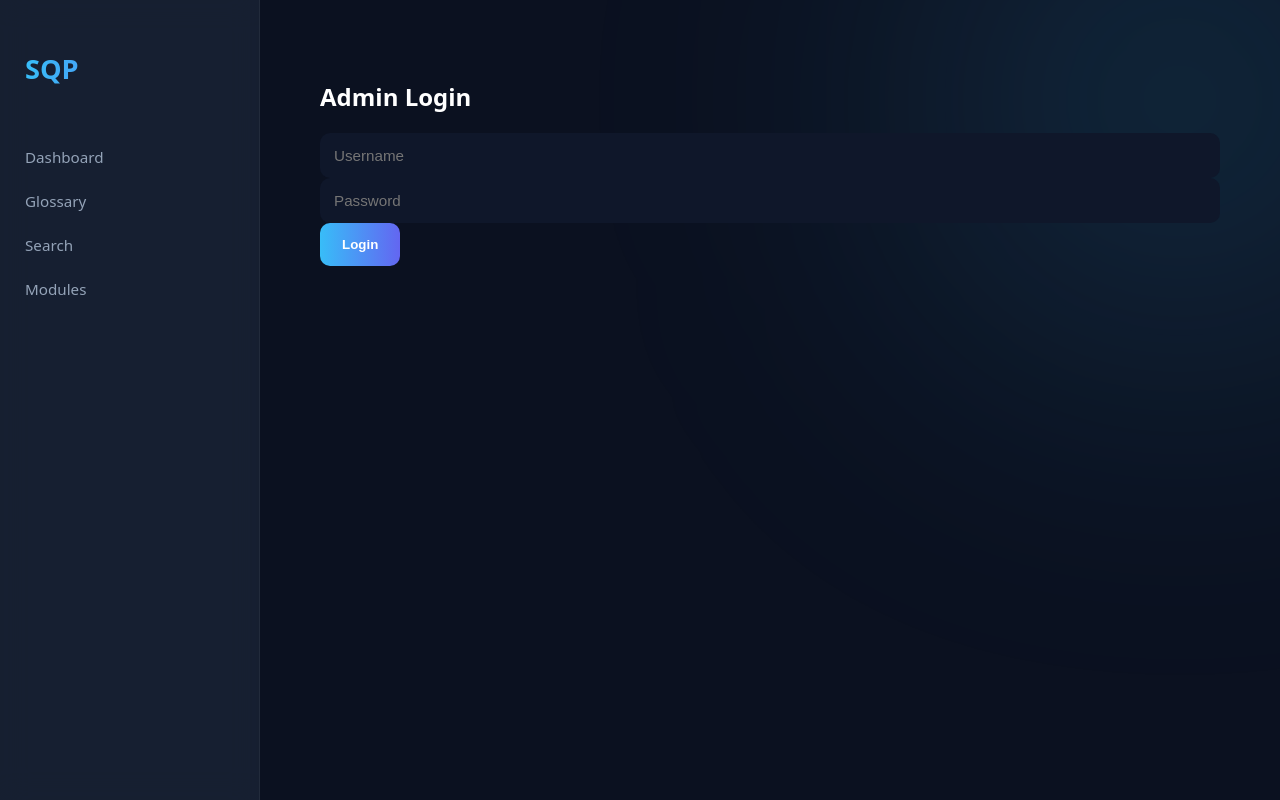
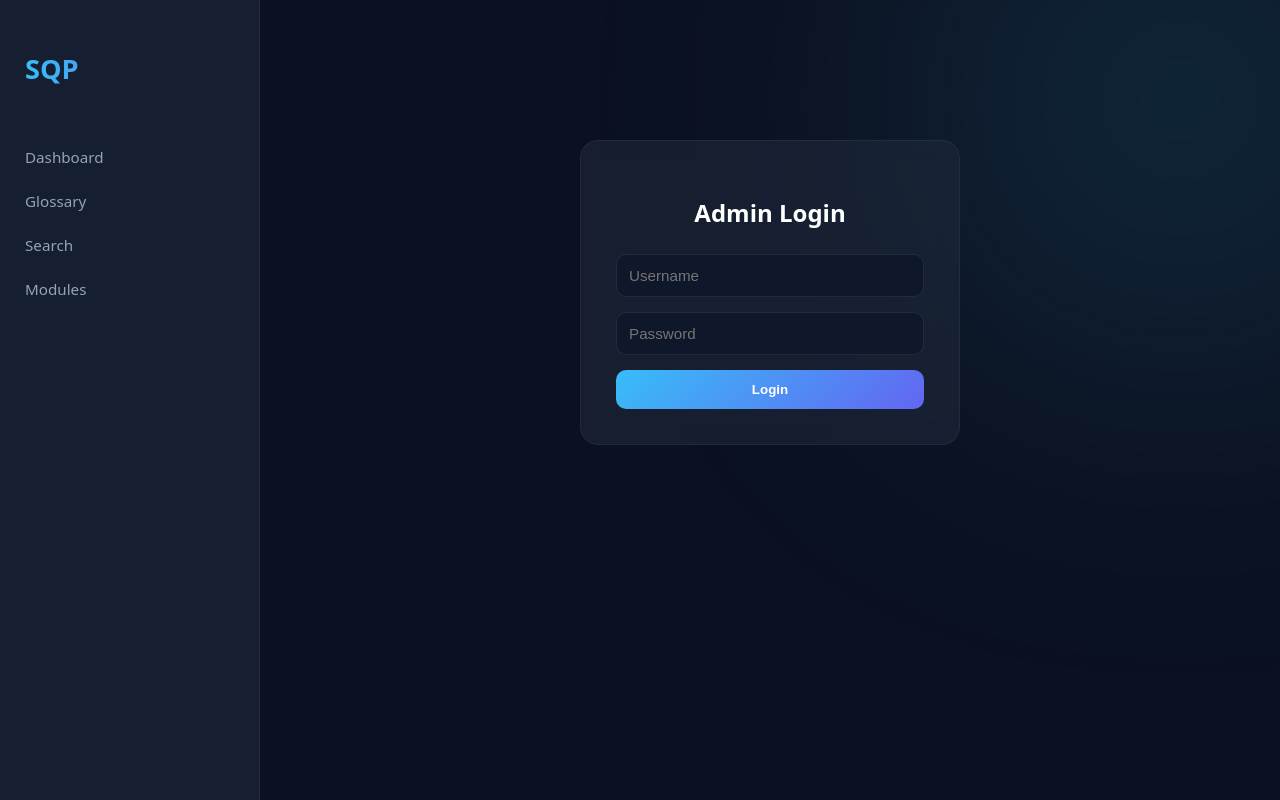
Before and after one commit to tejwant-bedi/saviynt_query_portal, a Flask app: page /admin-login in a window 1280 px wide. Run offline with Flask 3, Linux system fonts and the light colour scheme.

Commit message:
Login page changes

```diff
--- a/app.py
+++ b/app.py
@@ -258,12 +258,12 @@ def manage():
     return render_template("manage.html", queries=queries, keyword=keyword)
 
 # ===============================
-# DEBUG
+# QUERIES_TABLE
 # ===============================
 
-@app.route("/debug")
+@app.route("/queries_table")
 @admin_required
-def debug():
+def queries_table():
     queries = Query.query.order_by(Query.id.desc()).all()
 
     if not queries:
@@ -272,18 +272,18 @@ def debug():
     columns = [column.name for column in Query.__table__.columns]
 
     return render_template(
-        "debug.html",
+        "queries_table.html",
         queries=queries,
         columns=columns
     )
 
 # ===============================
-# DELETE FROM DEBUG
+# DELETE FROM QUERIES_TABLE
 # ===============================
 
-@app.route("/delete_debug/<int:id>", methods=["POST"])
+@app.route("/delete_queries_table/<int:id>", methods=["POST"])
 @admin_required
-def delete_debug(id):
+def delete_queries_table(id):
     query = Query.query.get_or_404(id)
 
     try:
@@ -293,7 +293,7 @@ def delete_debug(id):
         db.session.rollback()
         print("Delete error:", e)
 
-    return redirect(url_for("debug"))
+    return redirect(url_for("queries_table"))
 
 # ===============================
 # EDIT QUERY
--- a/static/style.css
+++ b/static/style.css
@@ -645,9 +645,6 @@ pre {
     margin-top: 10px;
 }
 
-/* =========================
-   ADMIN PANEL
-========================= */
 /* ADMIN SIDEBAR */
 
 .admin-header{
@@ -701,31 +698,31 @@ pre {
     box-shadow:0 4px 10px rgba(0,0,0,0.2);
 }
 
-.debug-table-container {
+.queries_table-table-container {
     width: 100%;
     overflow-x: auto;
     margin-top: 30px;
 }
 
-.debug-table {
+.queries_table-table {
     border-collapse: collapse;
     min-width: 1200px;
     width: 100%;
 }
 
-.debug-table th,
-.debug-table td {
+.queries_table-table th,
+.queries_table-table td {
     padding: 10px 14px;
     border: 1px solid rgba(255,255,255,0.1);
     text-align: left;
 }
 
-.debug-table th {
+.queries_table-table th {
     background: rgba(30,41,59,0.9);
     color: #38bdf8;
 }
 
-.debug-table tr:nth-child(even) {
+.queries_table-table tr:nth-child(even) {
     background: rgba(255,255,255,0.02);
 }
 
@@ -741,3 +738,52 @@ pre {
 .delete-btn:hover {
     background: #c82333;
 }
+
+.login-container {
+    width: 380px;
+    margin: 80px auto;
+    padding: 35px;
+
+    background: rgba(30,41,59,0.6);
+    backdrop-filter: blur(12px);
+
+    border-radius: 18px;
+    border: 1px solid rgba(255,255,255,0.05);
+
+    text-align: center;
+}
+
+.login-container h2 {
+    margin-bottom: 25px;
+}
+
+.login-container input {
+    width: 100%;
+    padding: 12px;
+    margin-bottom: 15px;
+
+    border-radius: 10px;
+    border: 1px solid rgba(255,255,255,0.08);
+
+    background: rgba(15,23,42,0.8);
+    color: white;
+}
+
+.login-container button {
+    width: 100%;
+    padding: 12px;
+
+    border: none;
+    border-radius: 10px;
+
+    background: linear-gradient(135deg,#38bdf8,#6366f1);
+    color: white;
+    font-weight: 600;
+    cursor: pointer;
+
+    transition: 0.2s;
+}
+
+.login-container button:hover {
+    transform: translateY(-2px);
+}
--- a/templates/base.html
+++ b/templates/base.html
@@ -28,7 +28,7 @@
             <a href="/add" class="admin-link">Add Query</a>
             <a href="/manage" class="admin-link">Modify Queries</a>
             <a href="/bulk_upload" class="admin-link">Bulk Upload</a>
-            <a href="/debug" class="admin-link">Debug Tool</a>
+            <a href="/queries_table" class="admin-link">Queries Table</a>
 
             <div class="admin-divider"></div>
 
```
Also changed, not shown: templates/queries_table.html (renamed from templates/debug.html, +4 -4 lines).
